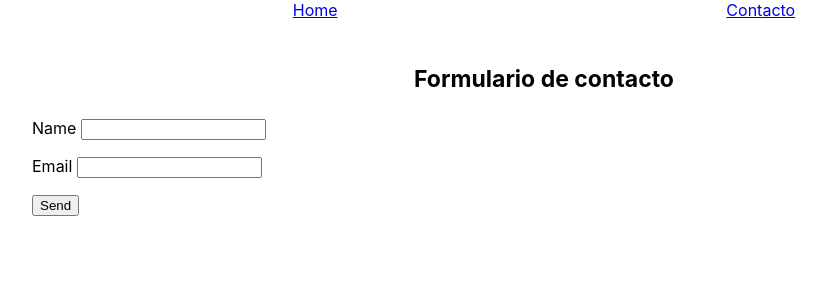
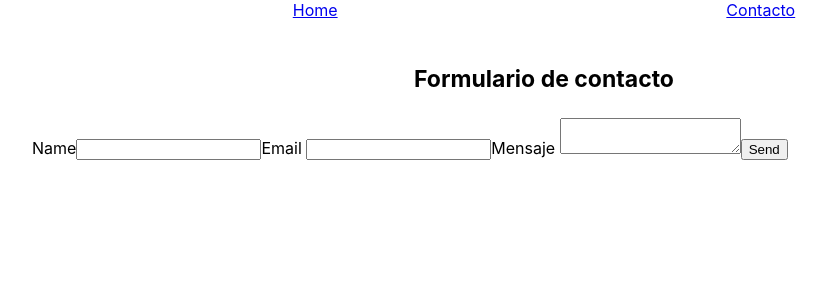
Before and after one commit to alvarofg95/contador-palabras, a React (Create React App) app: page /contacto in a window 1280 px wide. Shown: the top 300 px of the page, without its empty margins (96-922 px from the left). Built offline with nearby package versions, Linux system fonts and the light colour scheme.

Commit message:
publish contact

```diff
--- a/src/components/ContactForm.js
+++ /dev/null
@@ -1,21 +0,0 @@
-import React from 'react';
-
-export default () => (
-  <div>
-    <form name="contact" method="post" data-netlify="true">
-      <p>
-        <label>
-          Name <input type="text" name="name" />
-        </label>
-      </p>
-      <p>
-        <label>
-          Email <input type="email" name="email" />
-        </label>
-      </p>
-      <p>
-        <button type="submit">Send</button>
-      </p>
-    </form>
-  </div>
-);
--- a/src/pages/Contacto.js
+++ b/src/pages/Contacto.js
@@ -1,9 +1,47 @@
-import React from 'react';
-import ContactForm from '../components/ContactForm';
+import React, { Component } from 'react';
 
-export default () => (
-  <div className="container">
-    <h1>Formulario de contacto</h1>
-    <ContactForm />
-  </div>
-);
+const encode = data => {
+  return Object.keys(data)
+    .map(key => encodeURIComponent(key) + '=' + encodeURIComponent(data[key]))
+    .join('&');
+};
+
+class Contacto extends Component {
+  constructor(props) {
+    super(props);
+    this.name = React.createRef();
+    this.email = React.createRef();
+    this.textArea = React.createRef();
+    this.sendContactData = this.sendContactData.bind(this);
+  }
+
+  sendContactData() {
+    const name = this.name.current.value;
+    const email = this.email.current.value;
+    const message = this.textArea.current.value;
+    console.log({ name, email });
+
+    fetch('/', {
+      method: 'POST',
+      headers: { 'Content-Type': 'application/x-www-form-urlencoded' },
+      body: encode({ 'form-name': 'contact', name, email, message })
+    });
+  }
+
+  render() {
+    return (
+      <div className="container">
+        <h1>Formulario de contacto</h1>
+        <form>
+          <input type="hidden" name="form-name" value="contact" />
+          <span>Name</span>
+          <input ref={this.name} type="text" name="name" />
+          <span>Email</span> <input ref={this.email} type="email" name="email" />
+          <span>Mensaje</span> <textarea ref={this.textArea} name="message" />
+          <button onClick={this.sendContactData}>Send</button>
+        </form>
+      </div>
+    );
+  }
+}
+export default Contacto;
```
